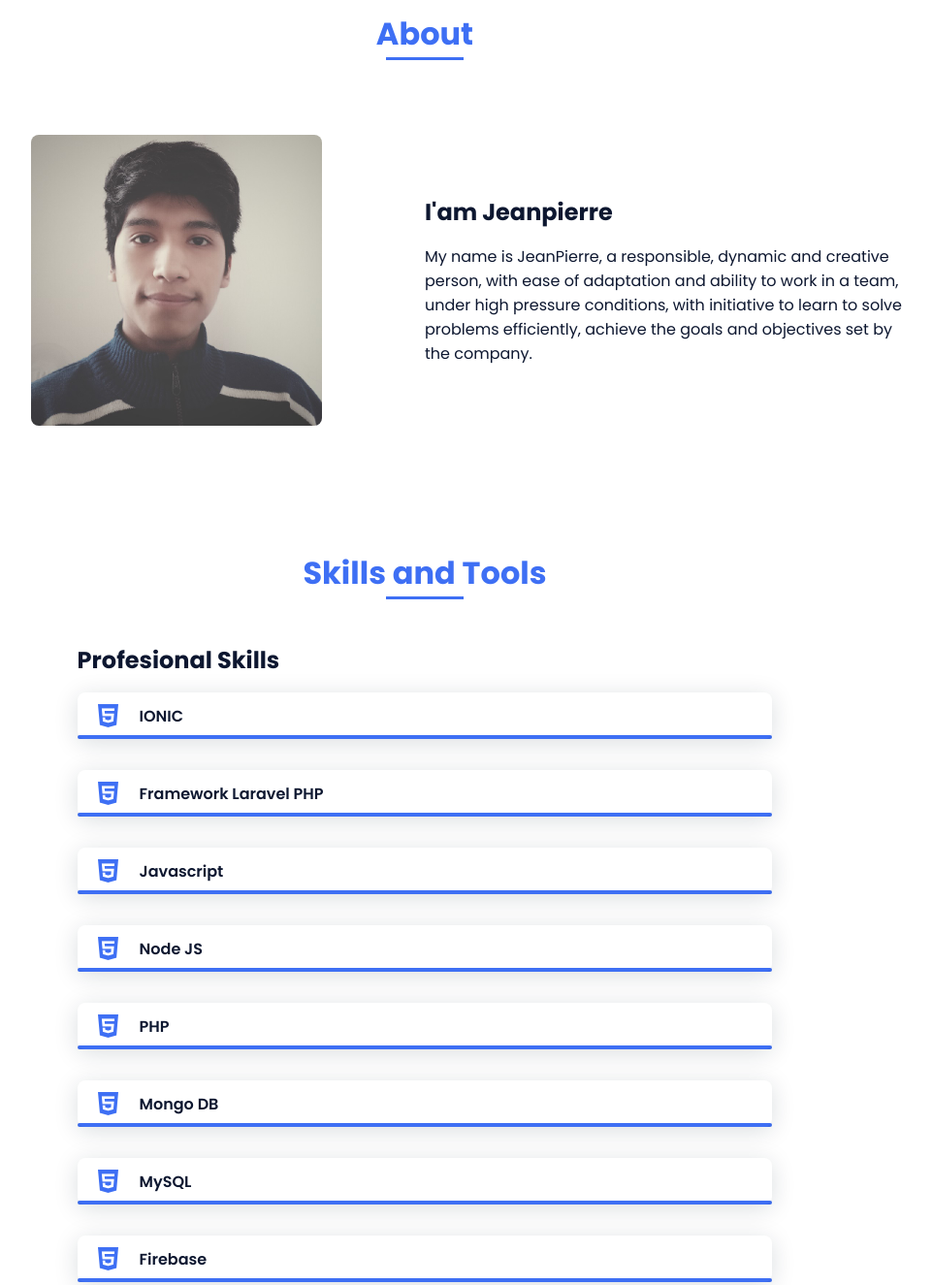
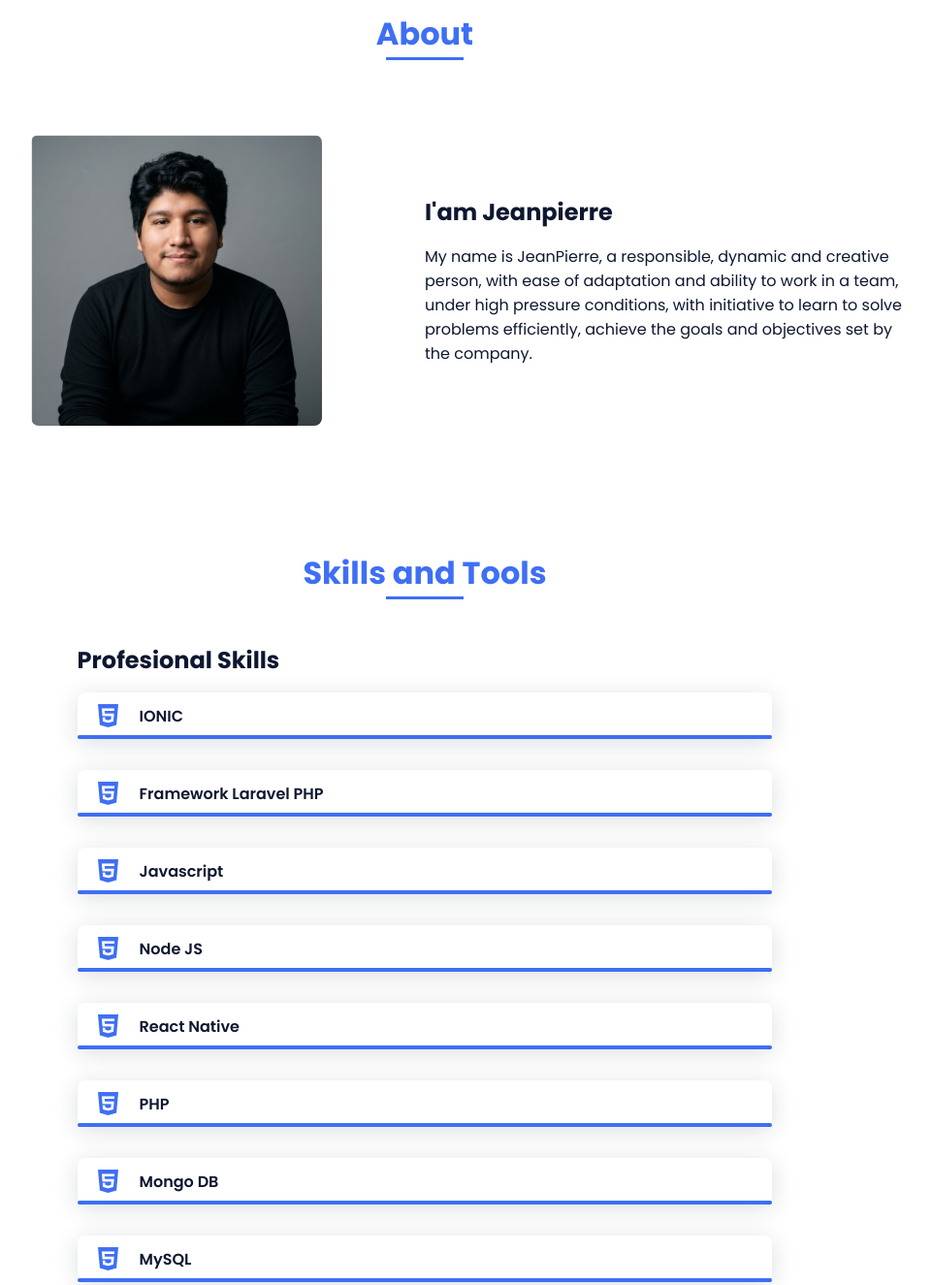
Before and after one commit to JeanpierreSolis15/JeanpierreSolis15.github.io, a plain HTML site: page index.html in a window 1280 px wide. Shown: the part 760-2085 px from the top of the page at 97% size, without its empty margins (202-1163 px from the left). Drawn offline with nearby package versions, Linux system fonts and the light colour scheme.

Commit message:
feat: new changes

```diff
--- a/index.html
+++ b/index.html
@@ -95,7 +95,7 @@
                 class="home__blob-img"
                 x="50"
                 y="60"
-                href="assets/img/perfil.png"
+                href="assets/img/1780453661898.png"
               />
             </g>
           </svg>
@@ -108,7 +108,7 @@
 
         <div class="about__container bd-grid">
           <div class="about__img">
-            <img src="assets/img/yo.jpeg" alt="" />
+            <img src="assets/img/1780453661898.jpg" alt="" />
           </div>
 
           <div>
@@ -162,6 +162,15 @@
               <div class="skills__names">
                 <i class="bx bxl-html5 skills__icon"></i>
                 <span class="skills__name">Node JS</span>
+              </div>
+              <div class="skills__bar skills__html"></div>
+              <div></div>
+            </div>
+
+            <div class="skills__data">
+              <div class="skills__names">
+                <i class="bx bxl-html5 skills__icon"></i>
+                <span class="skills__name">React Native</span>
               </div>
               <div class="skills__bar skills__html"></div>
               <div></div>
```
Also changed, not shown: assets/img/1780453661898.jpg (added), assets/img/1780453661898.png (added).
